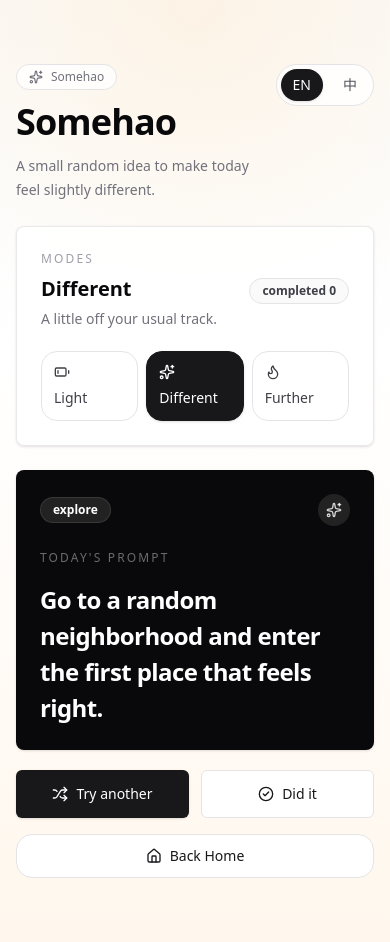
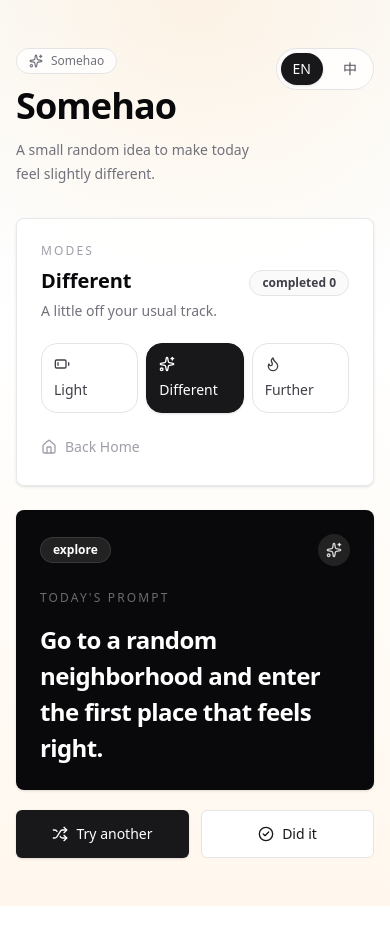
Before and after one commit to haohao13/Personal-Website, a Next.js app: page /somehao in a window 390 px wide. After the commit the page ends 906 px from the top, so only its background shows below. Built offline with nearby package versions, Linux system fonts and the light colour scheme.

Commit message:
Somehao: header full-width on top, modes left + prompt right below

```diff
--- a/app/somehao/page.tsx
+++ b/app/somehao/page.tsx
@@ -187,18 +187,16 @@ export default function SomehaoPage() {
   };
 
   return (
-    <div className="min-h-screen bg-[radial-gradient(circle_at_top,_rgba(255,237,213,0.55),_transparent_35%),linear-gradient(to_bottom,_#fafaf9,_#ffffff_38%,_#fff7ed)] px-4 py-16 text-zinc-900 lg:px-12">
-      <div className="mx-auto max-w-md lg:max-w-6xl">
-        <div className="lg:grid lg:grid-cols-[2fr_3fr] lg:gap-16 lg:items-start">
+    <div className="min-h-screen bg-[radial-gradient(circle_at_top,_rgba(255,237,213,0.55),_transparent_35%),linear-gradient(to_bottom,_#fafaf9,_#ffffff_38%,_#fff7ed)] px-4 py-12 text-zinc-900 lg:px-12">
+      <div className="mx-auto max-w-md lg:max-w-6xl space-y-8">
 
-          {/* Left column: Header + Mode selector */}
-          <div className="space-y-6">
+        {/* ── Top: Header (full width) ── */}
         <motion.div
           initial={{ opacity: 0, y: 12 }}
           animate={{ opacity: 1, y: 0 }}
           transition={{ duration: 0.35 }}
+          className="flex items-start justify-between gap-6"
         >
-              <div className="flex items-start justify-between lg:flex-col lg:items-start lg:gap-6">
           <div>
             <div className="inline-flex items-center gap-2 rounded-full border border-zinc-200 bg-white/80 px-3 py-1 text-xs text-zinc-500 backdrop-blur">
               <Sparkles className="h-3.5 w-3.5" />
@@ -208,7 +206,7 @@ export default function SomehaoPage() {
             <p className="mt-3 text-sm leading-6 text-zinc-500 lg:text-base lg:leading-7">{t.subtitle}</p>
           </div>
 
-                <div className="flex items-center gap-2 rounded-full border border-zinc-200 bg-white/80 p-1 backdrop-blur">
+          <div className="shrink-0 flex items-center gap-2 rounded-full border border-zinc-200 bg-white/80 p-1 backdrop-blur">
             <button
               className={`rounded-full px-3 py-1.5 text-sm transition ${lang === "en" ? "bg-zinc-900 text-white shadow-sm" : "text-zinc-600"}`}
               onClick={() => setLang("en")}
@@ -222,9 +220,12 @@ export default function SomehaoPage() {
               中
             </button>
           </div>
-              </div>
         </motion.div>
 
+        {/* ── Bottom: Modes (left) + Prompt (right) ── */}
+        <div className="lg:grid lg:grid-cols-[2fr_3fr] lg:gap-10 lg:items-start space-y-6 lg:space-y-0">
+
+          {/* Left: Modes card */}
           <Card className="overflow-hidden rounded-[28px] border-zinc-200/80 bg-white/85 shadow-[0_12px_40px_rgba(0,0,0,0.06)] backdrop-blur">
             <CardContent className="p-6 pt-6">
               <div className="flex items-center justify-between">
@@ -259,21 +260,19 @@ export default function SomehaoPage() {
                   );
                 })}
               </div>
-              </CardContent>
-            </Card>
 
-            {/* Back home — desktop only */}
               <a
                 href="/"
-              className="hidden lg:inline-flex items-center gap-2 text-sm text-zinc-400 hover:text-zinc-600 transition"
+                className="mt-6 inline-flex items-center gap-2 text-sm text-zinc-400 hover:text-zinc-600 transition"
               >
                 <Home className="h-4 w-4" />
                 {lang === "en" ? "Back Home" : "回到主页"}
               </a>
-          </div>
+            </CardContent>
+          </Card>
 
-          {/* Right column: Task card + actions */}
-          <div className="mt-6 space-y-4 lg:mt-0 lg:sticky lg:top-16">
+          {/* Right: Prompt card + actions */}
+          <div className="space-y-4 lg:sticky lg:top-16">
             <AnimatePresence mode="wait">
               <motion.div
                 key={`${lang}-${mode}-${task.en}`}
@@ -321,15 +320,6 @@ export default function SomehaoPage() {
                 {done ? t.done : t.did}
               </Button>
             </div>
-
-            {/* Back home — mobile only */}
-            <a
-              href="/"
-              className="lg:hidden inline-flex items-center justify-center w-full h-11 rounded-2xl border border-zinc-200 bg-white text-zinc-900 hover:bg-zinc-50 transition text-sm font-medium"
-            >
-              <Home className="mr-2 h-4 w-4" />
-              {lang === "en" ? "Back Home" : "回到主页"}
-            </a>
           </div>
 
         </div>
```
Lines whose indentation alone changed are shown as unchanged.
